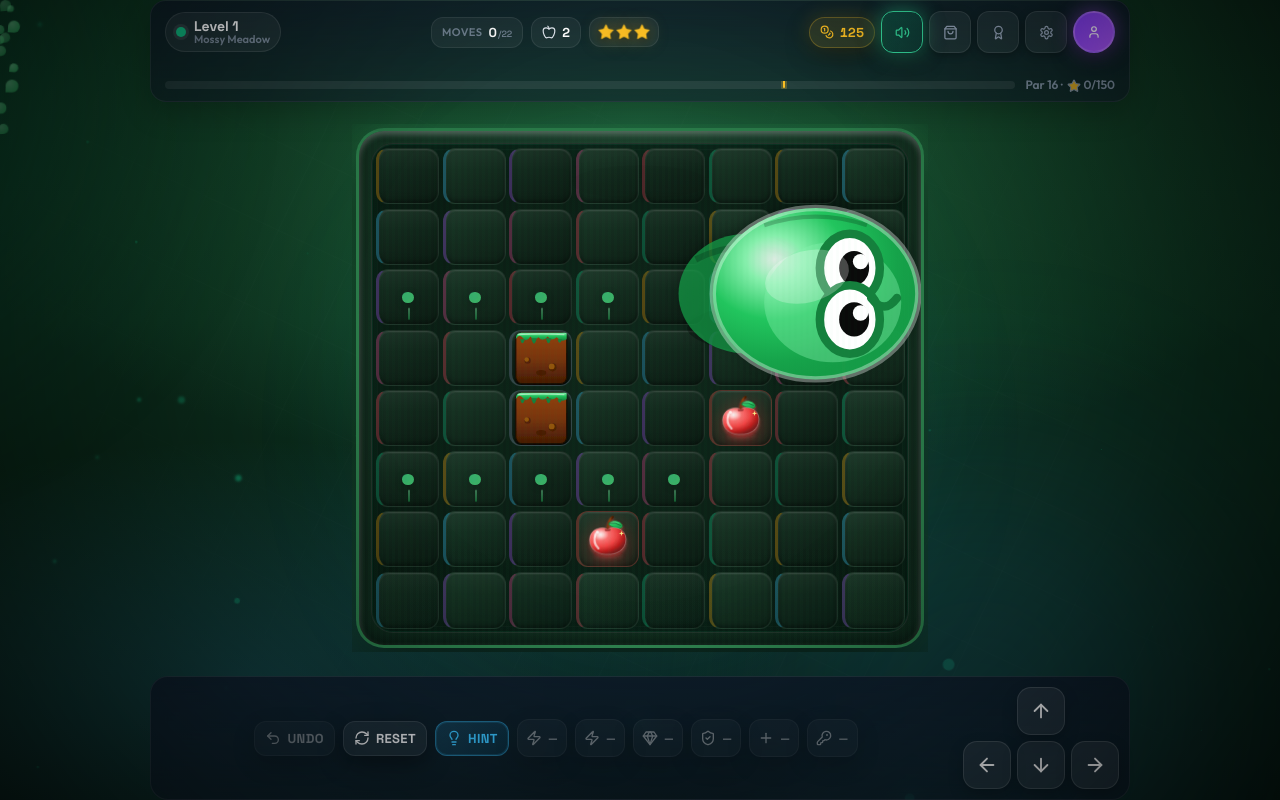
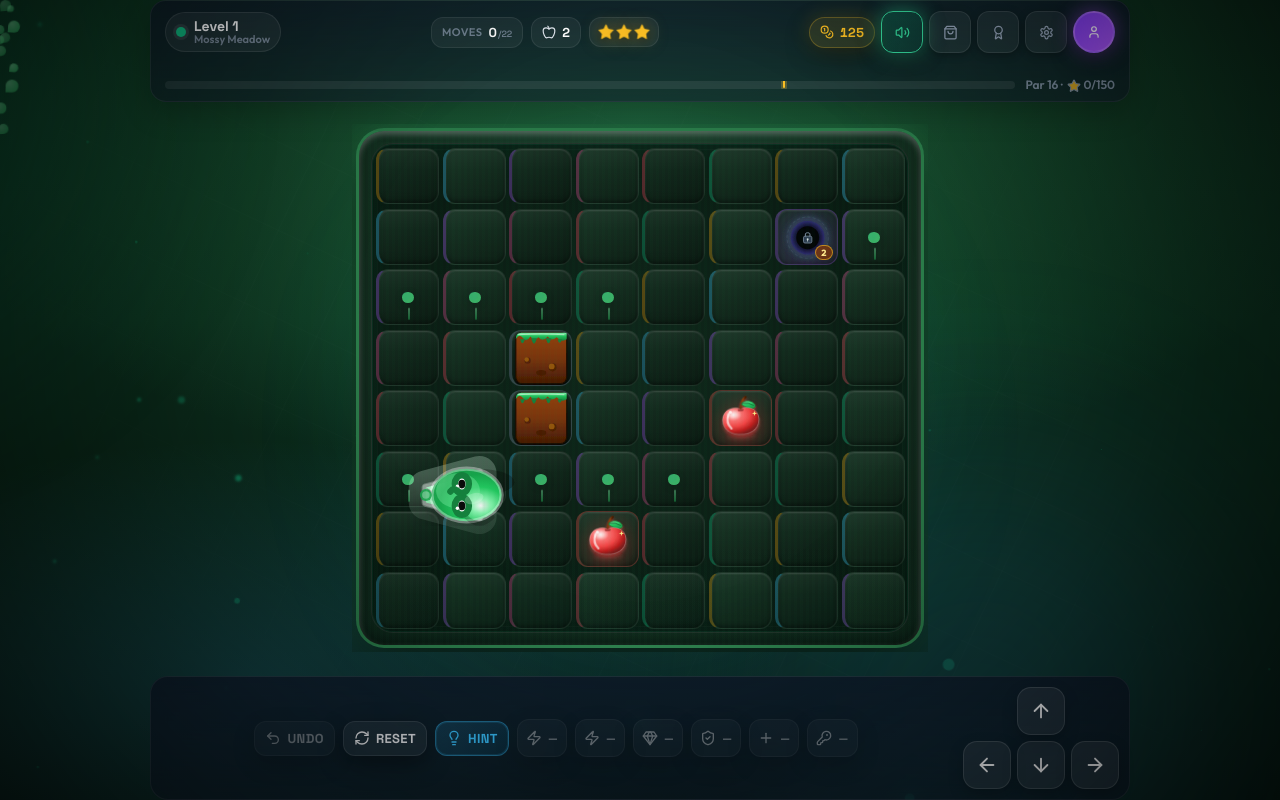
Before and after one commit to Khushichugh14/Apple-worm-adventure, a React (Vite) app in the folder client/: page / in a window 1280 px wide. Both pictures are taken after a click on the button "Start Playing". Built offline with nearby package versions, Linux system fonts and the light colour scheme.

Commit message:
Fix worm rendering: head fits cell, body connected proportional segments

```diff
--- a/client/src/components/GameElements.jsx
+++ b/client/src/components/GameElements.jsx
@@ -64,7 +64,7 @@ function ContinuousWormSVG({
   if (segCount === 0) return null;
 
   // Normalize grid coordinates to fit within viewBox with padding
-  const pad = 16;
+  const pad = 10;
   const cellSize = (width - pad * 2) / levelSize;
 
   const isEating = expression === 'eating';
@@ -86,9 +86,9 @@ function ContinuousWormSVG({
   // Build normalized segment points
   const points = segments.map((seg, i) => {
     const t = i / Math.max(1, segCount - 1);
-    const maxW = cellSize * 0.08; // head width
-    const minW = cellSize * 0.02; // tail width
-    const segWidth = maxW - (maxW - minW) * t;
+    const headW = cellSize * 0.82;   // head width: fits inside one grid cell
+    const tailW = cellSize * 0.28;   // tail width: tapers down
+    const segWidth = headW - (headW - tailW) * t;
     return {
       x: pad + seg[0] * cellSize,
       y: pad + seg[1] * cellSize,
@@ -104,7 +104,7 @@ function ContinuousWormSVG({
   if (points.length === 1) {
     const p = points[0];
     const hw = p.width / 2;
-    pathD = `M${p.x - hw},${p.y} L${p.x + hw},${p.y} L${p.x + hw},${p.y + hw} Q${p.x},${p.y + hw * 1.5} ${p.x - hw},${p.y + hw} Z`;
+    pathD = `M${p.x - hw},${p.y - hw} L${p.x + hw},${p.y - hw} L${p.x + hw},${p.y + hw} L${p.x - hw},${p.y + hw} Z`;
   } else {
     const neck = points[1];
     const headAngle = Math.atan2(neck.y - head.y, neck.x - head.x);
@@ -166,7 +166,7 @@ function ContinuousWormSVG({
     <svg
       className="continuous-worm-svg"
       viewBox="0 0 120 120"
-      style={{ transform: `rotate(${headRotation}deg)`, width: '100%', height: '100%', transformOrigin: '50% 50%' }}
+      style={{ width: '100%', height: '100%', display: 'block' }}
     >
       <defs>
         <radialGradient id={`wormBodyGrad-${wormSkin}`} cx="30%" cy="30%" r="70%">
@@ -188,12 +188,22 @@ function ContinuousWormSVG({
           <stop offset="100%" stopColor={belly} stopOpacity="0.3" />
         </linearGradient>
 
-        <filter id={`wormBodyShadow-${wormSkin}`} x="-10%" y="-10%" width="120%" height="120%">
-          <feDropShadow dx="0" dy="2" stdDeviation="1.5" floodColor="#000000" floodOpacity="0.25" />
+        <filter id={`wormBodyShadow-${wormSkin}`} x="-20%" y="-20%" width="140%" height="140%">
+          <feDropShadow dx="0" dy="3" stdDeviation="2" floodColor="#000000" floodOpacity="0.35" />
         </filter>
       </defs>
 
-      <ellipse cx="60" cy="108" rx="16" ry="4" fill="rgba(0,0,0,0.2)" opacity={isMoving ? 0.4 : 0.25} />
+      {/* Ground shadow under worm center */}
+      {segCount > 1 && (
+        <ellipse
+          cx={(head.x + points[segCount - 1].x) / 2}
+          cy={(head.y + points[segCount - 1].y) / 2 + 4}
+          rx={head.width * 0.6}
+          ry={head.width * 0.15}
+          fill="rgba(0,0,0,0.2)"
+          opacity={isMoving ? 0.6 : 0.4}
+        />
+      )}
 
       <path
         d={pathD}
@@ -279,55 +289,58 @@ function ContinuousWormSVG({
       />
 
       <g transform={`translate(${head.x},${head.y}) rotate(${headRotation})`}>
-        <ellipse cx="0" cy="8" rx="22" ry="6" fill="rgba(0,0,0,0.3)" />
+        {/* Head shadow */}
+        <ellipse cx="0" cy="3" rx={head.width * 0.8} ry={head.width * 0.3} fill="rgba(0,0,0,0.25)" />
 
-        <ellipse cx="-8" cy="0" rx="16" ry="14" fill={secondary} opacity="0.7" />
-        <path d="M-20 -8 Q-8 -14 4 -8 Q16 -14 28 -8" stroke="rgba(0,0,0,0.2)" strokeWidth="1.5" fill="none" />
+        {/* Main head body - fits within one grid cell */}
+        <ellipse cx="3" cy="0" rx={head.width * 0.8} ry={head.width * 0.6} fill={`url(#wormBodyGrad-${wormSkin})`} stroke="rgba(255,255,255,0.35)" strokeWidth="1" />
+        <ellipse cx="5" cy="1" rx={head.width * 0.5} ry={head.width * 0.4} fill={highlight} opacity="0.35" />
 
-        <ellipse cx="8" cy="0" rx="24" ry="20" fill={`url(#wormBodyGrad-${wormSkin})`} stroke="rgba(255,255,255,0.35)" strokeWidth="1.5" />
-        <ellipse cx="12" cy="2" rx="16" ry="14" fill={highlight} opacity="0.4" />
+        {/* Mouth line */}
+        <path d={`M-${head.width * 0.3} ${-head.width * 0.5} Q0 ${-head.width * 0.8} ${head.width * 0.3} ${-head.width * 0.5}`} stroke="rgba(0,0,0,0.2)" strokeWidth="1" fill="none" strokeLinecap="round" />
 
-        <path d="M-4 -16 Q8 -20 20 -16" stroke="rgba(0,0,0,0.2)" strokeWidth="1" fill="none" />
-
-        <g transform="translate(16, -6)">
-          <ellipse cx="0" cy="0" rx="7" ry={8 * eyeOpen} fill="#ffffff" stroke={eye} strokeWidth="2" />
+        {/* Eyes */}
+        <g transform={`translate(${head.width * 0.4}, ${-head.width * 0.25})`}>
+          <ellipse cx="0" cy="0" rx={head.width * 0.16} ry={head.width * 0.2} fill="#ffffff" stroke={eye} strokeWidth="1.5" />
           {eyeOpen > 0.2 && (
             <>
-              <ellipse cx={isMoving ? 2 : 1} cy={0} rx="3.5" ry="4" fill="#0a0a0a" />
-              <circle cx={2.5} cy={-1.5} r="1.8" fill="#ffffff" />
+              <ellipse cx={isMoving ? head.width * 0.04 : 0} cy="0" rx={head.width * 0.08} ry={head.width * 0.1} fill="#0a0a0a" />
+              <circle cx={head.width * 0.1} cy={-head.width * 0.05} r={head.width * 0.04} fill="#ffffff" />
             </>
           )}
           {eyeOpen <= 0.2 && (
-            <path d="M-5 0 Q0 -3 5 0" stroke={eye} strokeWidth="2" fill="none" strokeLinecap="round" />
+            <path d={`M-${head.width * 0.12} 0 Q0 ${-head.width * 0.08} ${head.width * 0.12} 0`} stroke={eye} strokeWidth="1.5" fill="none" strokeLinecap="round" />
           )}
         </g>
-        <g transform="translate(16, 6)">
-          <ellipse cx="0" cy="0" rx="7" ry={8 * eyeOpen} fill="#ffffff" stroke={eye} strokeWidth="2" />
+        <g transform={`translate(${head.width * 0.4}, ${head.width * 0.25})`}>
+          <ellipse cx="0" cy="0" rx={head.width * 0.16} ry={head.width * 0.2} fill="#ffffff" stroke={eye} strokeWidth="1.5" />
           {eyeOpen > 0.2 && (
             <>
-              <ellipse cx={isMoving ? 2 : 1} cy={0} rx="3.5" ry="4" fill="#0a0a0a" />
-              <circle cx={2.5} cy={-1.5} r="1.8" fill="#ffffff" />
+              <ellipse cx={isMoving ? head.width * 0.04 : 0} cy="0" rx={head.width * 0.08} ry={head.width * 0.1} fill="#0a0a0a" />
+              <circle cx={head.width * 0.1} cy={-head.width * 0.05} r={head.width * 0.04} fill="#ffffff" />
             </>
           )}
           {eyeOpen <= 0.2 && (
-            <path d="M-5 0 Q0 -3 5 0" stroke={eye} strokeWidth="2" fill="none" strokeLinecap="round" />
+            <path d={`M-${head.width * 0.12} 0 Q0 ${-head.width * 0.08} ${head.width * 0.12} 0`} stroke={eye} strokeWidth="1.5" fill="none" strokeLinecap="round" />
           )}
         </g>
 
-        <g transform="translate(24, 0)">
+        {/* Mouth */}
+        <g transform={`translate(${head.width * 0.58}, 0)`}>
           {isEating ? (
             <g>
-              <ellipse cx="0" cy="2" rx="8" ry={5 + Math.sin(animTime * 0.04) * 2} fill="#2a0a0a" stroke={eye} strokeWidth="1.5" />
-              <ellipse cx="1" cy="4" rx="4" ry="2" fill="#ff4d6d" />
+              <ellipse cx="0" cy={head.width * 0.04} rx={head.width * 0.18} ry={head.width * 0.1} fill="#2a0a0a" stroke={eye} strokeWidth="1" />
+              <ellipse cx="0" cy={head.width * 0.12} rx={head.width * 0.09} ry={head.width * 0.04} fill="#ff4d6d" />
             </g>
           ) : isHappy ? (
-            <path d="M-4 0 Q0 6 4 0" stroke={eye} strokeWidth="2.5" fill="none" strokeLinecap="round" strokeLinejoin="round" />
+            <path d={`M-${head.width * 0.1} ${head.width * 0.04} Q0 ${head.width * 0.22} ${head.width * 0.1} ${head.width * 0.04}`} stroke={eye} strokeWidth="2" fill="none" strokeLinecap="round" strokeLinejoin="round" />
           ) : (
-            <path d="M-3 1 Q0 5 3 1" stroke={eye} strokeWidth="2" fill="none" strokeLinecap="round" />
+            <path d={`M-${head.width * 0.08} ${head.width * 0.08} Q0 ${head.width * 0.18} ${head.width * 0.08} ${head.width * 0.08}`} stroke={eye} strokeWidth="1.5" fill="none" strokeLinecap="round" />
           )}
         </g>
 
-        <ellipse cx="6" cy="-4" rx="10" ry="6" fill="#ffffff" opacity={0.25} transform="rotate(-15 6 -4)" />
+        {/* Cheek highlight */}
+        <ellipse cx={head.width * 0.12} cy={-head.width * 0.08} rx={head.width * 0.22} ry={head.width * 0.12} fill="#ffffff" opacity={0.2} transform={`rotate(-15 ${head.width * 0.12} ${-head.width * 0.08})`} />
       </g>
 
       {segCount > 1 && (
```
Also changed, not shown: client/src/style.css.
